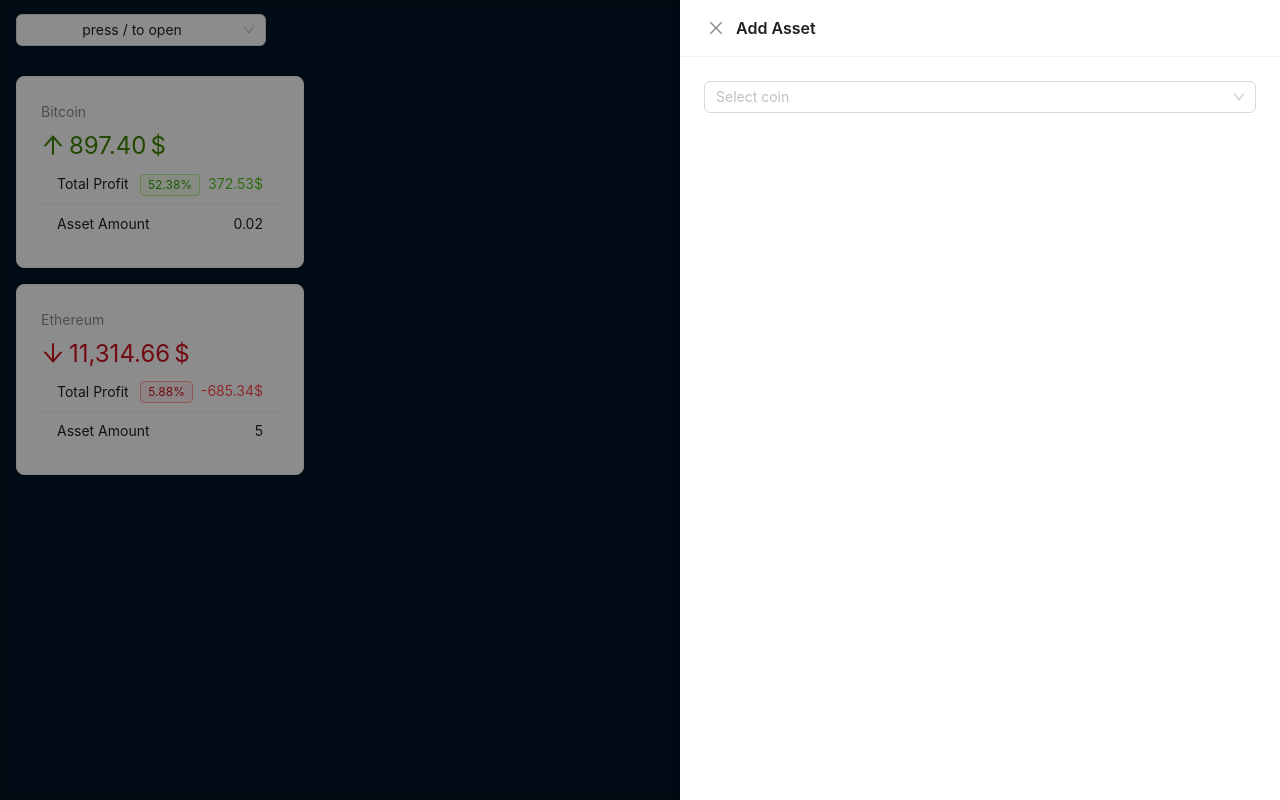
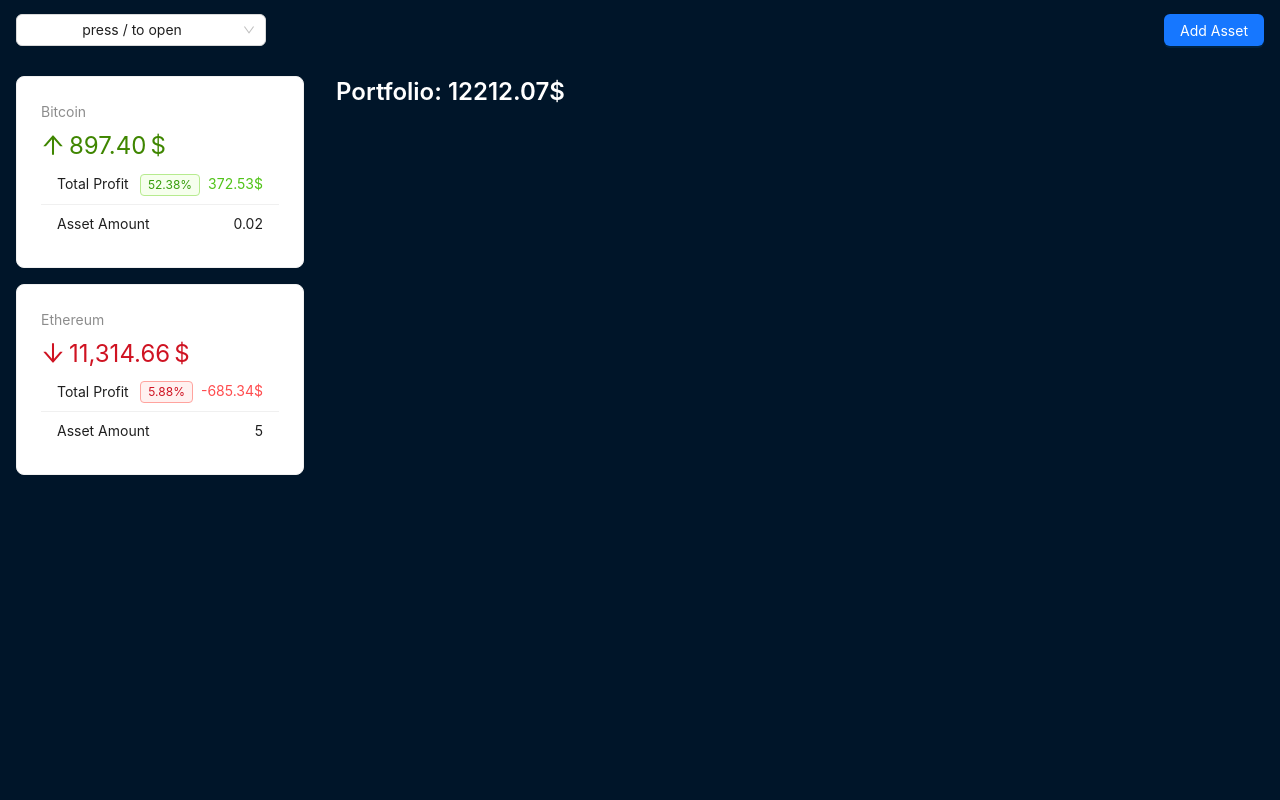
Before and after one commit to PerpetuumG/minin_react-crypto_app, a React (Vite) app: page / in a window 1280 px wide. Built offline with nearby package versions, Linux system fonts and the light colour scheme.

Commit message:
Optimising output via object-map

```diff
--- a/src/components/layout/AppContent.jsx
+++ b/src/components/layout/AppContent.jsx
@@ -1,4 +1,5 @@
-import { Layout } from 'antd';
+import { Layout, Typography } from 'antd';
+import { useCrypto } from '../../context/crypto-context.jsx';
 
 const contentStyle = {
   textAlign: 'center',
@@ -9,7 +10,25 @@
 };
 
 const AppContent = () => {
-  return <Layout.Content style={contentStyle}>Content</Layout.Content>;
+  const { assets, crypto } = useCrypto();
+
+  const cryptoPriceMap = crypto.reduce((acc, c) => {
+    acc[c.id] = c.price;
+    return acc;
+  }, {});
+
+  return (
+    <Layout.Content style={contentStyle}>
+      <Typography.Title level={3} style={{ textAlign: 'left', color: '#fff' }}>
+        Portfolio:{' '}
+        {assets
+          .map(asset => asset.amount * cryptoPriceMap[asset.id])
+          .reduce((acc, v) => (acc += v), 0)
+          .toFixed(2)}
+        $
+      </Typography.Title>
+    </Layout.Content>
+  );
 };
 
 export default AppContent;
--- a/src/components/layout/AppHeader.jsx
+++ b/src/components/layout/AppHeader.jsx
@@ -18,7 +18,7 @@
   const [select, setSelect] = useState(false);
   const [coin, setCoin] = useState(null);
   const [modal, setModal] = useState(false);
-  const [drawer, setDrawer] = useState(true);
+  const [drawer, setDrawer] = useState(false);
 
   const { crypto } = useCrypto();
 
```
